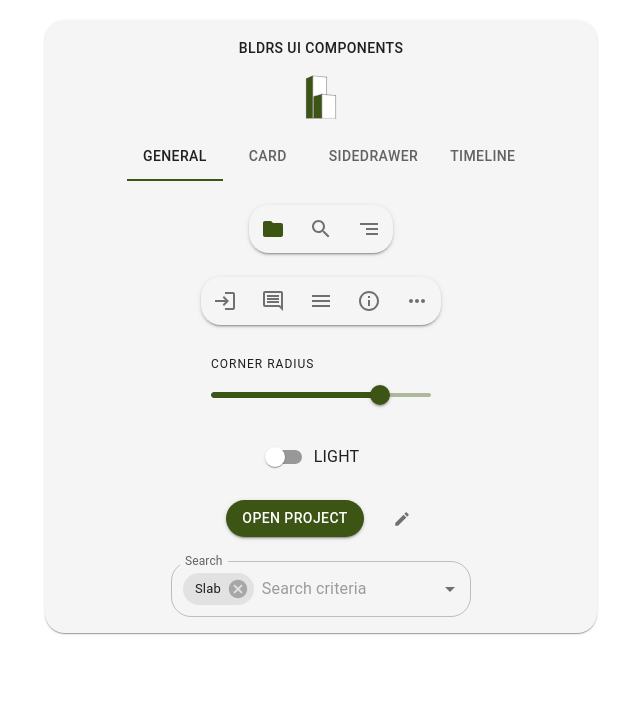
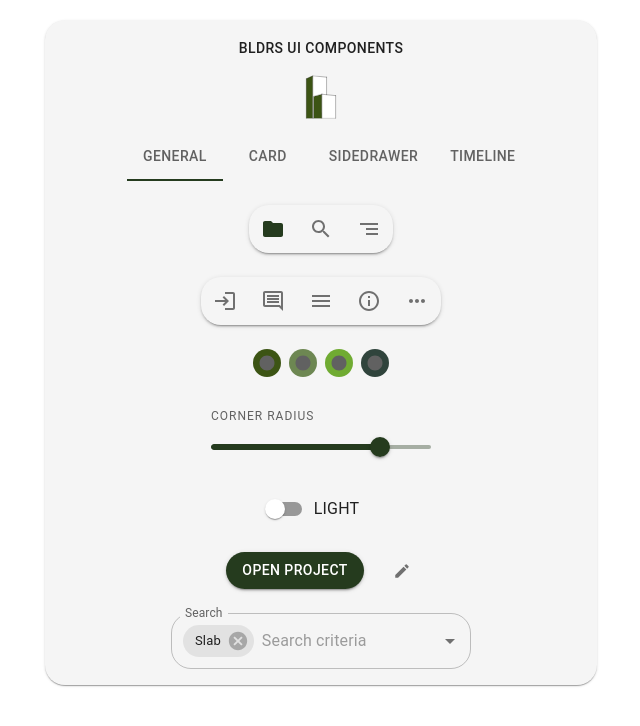
Before and after one commit to OlegMoshkovich/Bldrs_Components, a React (Create React App) app: page / in a window 1280 px wide. Shown: the top 726 px of the page, without its empty margins (319-959 px from the left). Built offline with nearby package versions, Linux system fonts and the light colour scheme.

Commit message:
add the color selector

```diff
--- a/src/App.js
+++ b/src/App.js
@@ -10,6 +10,7 @@ import FormControlLabel from '@mui/material/FormControlLabel'
 import AutocompleteExample from './AutoComplete'
 import ButtonGroupControls from './ButtonGroupControls'
 import ButtonGroupOperations from './ButtonGroupOperations'
+import IconButton from '@mui/material/IconButton'
 import DialogEdit from './DialogEdit'
 import Logo from './Logo'
 import Tabs from './Tabs'
@@ -19,11 +20,12 @@ import Card from './Card'
 import useStore from './Store';
 import Dialog from './Dialog'
 import Slider from './Slider'
+import CircleIcon from '@mui/icons-material/Circle';
 
 
 function App({changeTheme, darkTheme}) {
   const [currentTab, setCurrentTab] = useState(0)
-  const { borderRadius, setBorderRadius } = useStore();
+  const { borderRadius, setBorderRadius, setThemeScheme } = useStore();
   console.log('borderRadius', borderRadius)
   return (
     <Container
@@ -64,10 +66,36 @@ function App({changeTheme, darkTheme}) {
               >
                 <ButtonGroupControls/>
                 <ButtonGroupOperations/>
-                {/* <MuiButtonGroup variant="outlined" size='small' aria-label="outlined primary button group">
-                  <Button onClick={increment}><AddIcon/></Button>
-                  <Button onClick={decrement}><RemoveIcon/></Button>
-                </MuiButtonGroup> */}
+                <Stack direction="row" alignItems="center" spacing={1}>
+                  <IconButton
+                    onClick={()=>setThemeScheme(0)}
+                    sx={{backgroundColor:'#3C5414'}}
+                    size="small"
+                  >
+                    <CircleIcon fontSize="inherit" color='secondary'/>
+                  </IconButton>
+                  <IconButton
+                    onClick={()=>setThemeScheme(1)}
+                    sx={{backgroundColor:'#6D8752'}}
+                    size="small"
+                  >
+                    <CircleIcon fontSize="inherit" color='secondary'/>
+                  </IconButton>
+                  <IconButton
+                    onClick={()=>setThemeScheme(2)}
+                    sx={{backgroundColor:'#70AB32'}}
+                    size="small"
+                  >
+                    <CircleIcon fontSize="inherit" color='secondary'/>
+                  </IconButton>
+                  <IconButton
+                    onClick={()=>setThemeScheme(3)}
+                    sx={{backgroundColor:'#30443C'}}
+                    size="small"
+                  >
+                    <CircleIcon fontSize="inherit" color='secondary'/>
+                  </IconButton>
+                </Stack>
                 <Slider value={borderRadius} setValueCb={(value)=>setBorderRadius(value)}/>
                 <Typography variant="overline">
                   <FormControlLabel
--- a/src/Logo.jsx
+++ b/src/Logo.jsx
@@ -3,6 +3,7 @@ import SvgIcon from '@mui/material/SvgIcon';
 
 
 export default function Logo(){
+
 return(
   <SvgIcon sx={{transform: 'scale(1.8)'}}>
   <svg width="104" height="150" viewBox="0 0 104 150" fill="none" xmlns="http://www.w3.org/2000/svg">
--- a/src/Slider.jsx
+++ b/src/Slider.jsx
@@ -1,7 +1,5 @@
 import * as React from 'react';
-import PropTypes from 'prop-types';
-import Slider, { SliderThumb } from '@mui/material/Slider';
-import { styled } from '@mui/material/styles';
+import Slider from '@mui/material/Slider';
 import Typography from '@mui/material/Typography';
 import Tooltip from '@mui/material/Tooltip';
 import Box from '@mui/material/Box';
@@ -22,7 +20,7 @@ export default function CustomizedSlider({value, setValueCb}) {
   };
   return (
     <Box sx={{ width: 220 }}>
-      <Typography variant={'overline'} gutterBottom>Corner Radius</Typography>
+      <Typography variant={'overline'} gutterBottom color='secondary'>Corner Radius</Typography>
       <Slider
         valueLabelDisplay="auto"
         max={26}
--- a/src/Store.js
+++ b/src/Store.js
@@ -2,7 +2,9 @@ import create from 'zustand';
 
 const useStore = create((set) => ({
   borderRadius: 20,
+  themeScheme: 0,
   setBorderRadius: (value) => set((state) => ({ borderRadius: value})),
+  setThemeScheme: (value) => set((state) => ({ themeScheme: value})),
 }));
 
 export default useStore;
--- a/src/index.js
+++ b/src/index.js
@@ -15,6 +15,14 @@ import useStore from './Store';
 const Sample = () =>{
 const [dark, setDark] = useState(false)
 const { borderRadius } = useStore();
+const { themeScheme } = useStore()
+
+const colors = [
+  {primary: '#253B1E'},
+  {primary: '#6D8752'},
+  {primary: '#70AB32'},
+  {primary: '#30443C'},
+]
 const themeComponent = {
   spacing: 8,
   shape: {
@@ -83,10 +91,10 @@ const lightTheme = createTheme({
   palette: {
     mode: 'light',
     primary: {
-      main: '#3C5414',
+      main: colors[themeScheme].primary,
     },
     secondary: {
-      main: grey[900],
+      main: grey[700],
     },
     background: {
       paper: grey[100],  // Change to your desired color
@@ -98,10 +106,10 @@ const darkTheme = createTheme({
   palette: {
     mode: 'dark',
     primary: {
-      main: '#3C5414',
+      main: colors[themeScheme].primary,
     },
     secondary: {
-      main: grey[100],
+      main: grey[500],
     },
     background: {
       paper: grey[900],  // Change to your desired color
```
